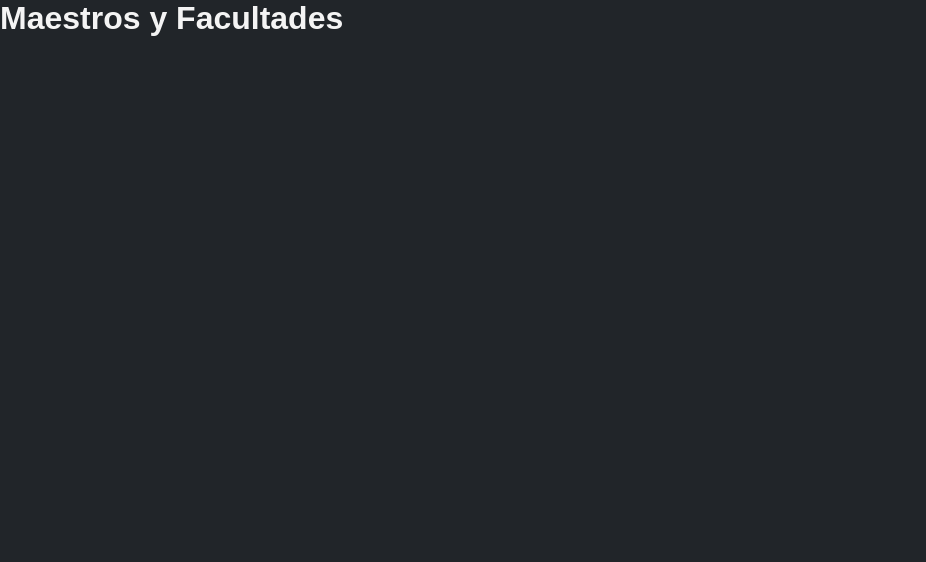
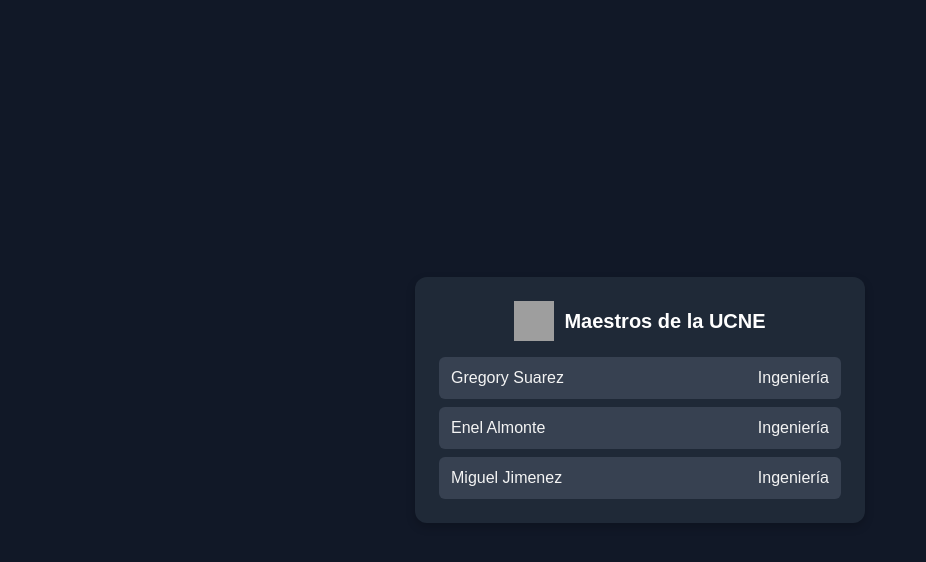
Before and after one commit to AlexisDevice/ucne-web, a React (Vite) app: page /maestros in a window 1280 px wide. Shown: the top 562 px of the page, without its empty margins (0-926 px from the left). Built offline with nearby package versions, Linux system fonts and the light colour scheme; grey boxes are pictures that could not be loaded.

Commit message:
agregue la tabla de maestro

```diff
--- a/src/App.jsx
+++ b/src/App.jsx
@@ -3,6 +3,7 @@
 import { Login } from './pages/Login.jsx';
 import { Home } from './pages/Home.jsx';
 import './styles/static.css';
+import Maestros from './pages/Maestro.jsx';
 
 function App() {
   return (
@@ -13,7 +14,7 @@
         <Route path="/home" element={<Home />} />
         <Route path='/comentarios' element={<h1>Comentarios</h1>} />
         <Route path='/asignaturas' element={<h1>Asignaturas</h1>} />
-        <Route path='/maestros' element={<h1>Maestros y Facultades</h1>} />
+        <Route path='/maestros' element={<Maestros/>} />
         <Route path='/carreras' element={<h1>Carreras</h1>} />
         <Route path='/perfil' element={<h1>Perfil</h1>} />
         <Route path='*' element={<h1>404</h1>} />
--- /dev/null
+++ b/src/pages/Maestro.jsx
@@ -0,0 +1,35 @@
+import React from "react";
+import '../styles/maestro.css';
+
+function Maestros() {
+    const maestros = [
+        { nombre: "Gregory Suarez", carrera: "Ingeniería" },
+        { nombre: "Enel Almonte", carrera: "Ingeniería" },
+        { nombre: "Miguel Jimenez", carrera: "Ingeniería" }
+    ];
+
+    return (
+        <div className="maestros-container">
+            <div className="maestros-box">
+                <div className="maestros-header">
+                    <img
+                        src="https://imgs.search.brave.com/SjOU17rbC7c3J8zYDemaJgjFzan7mP6tGEBpID9gqj4/rs:fit:860:0:0:0/g:ce/aHR0cHM6Ly91Y25l/dmlydHVhbC51Y25l/LmVkdS5kby9wbHVn/aW5maWxlLnBocC8x/L3RoZW1lX2Jvb3N0/X3VuaW9uL2xvZ29j/b21wYWN0LzMwMHgz/MDAvLTEvZXNjdWRv/JTIwdWNuZS5wbmc"
+                        alt="UCNE Logo"
+                        className="maestros-logo"
+                    />
+                    <h1 className="maestros-title">Maestros de la UCNE</h1>
+                </div>
+                <div className="maestros-list">
+                    {maestros.map((maestro, index) => (
+                        <div key={index} className="maestro-item">
+                            <span>{maestro.nombre}</span>
+                            <span>{maestro.carrera}</span>
+                        </div>
+                    ))}
+                </div>
+            </div>
+        </div>
+    );
+}
+
+export default Maestros;
--- /dev/null
+++ b/src/styles/maestro.css
@@ -0,0 +1,62 @@
+/* maestros.css */
+
+/* Contenedor principal */
+.maestros-container {
+    display: flex;
+    justify-content: center;
+    align-items: center;
+    height: 100vh;
+    background-color: #111827; /* bg-gray-900 */
+}
+
+/* Caja que contiene la información */
+.maestros-box {
+    background-color: #1f2937; /* bg-gray-800 */
+    padding: 24px;
+    border-radius: 12px;
+    box-shadow: 0px 4px 10px rgba(0, 0, 0, 0.2);
+    width: 450px;
+    text-align: center;
+}
+
+/* Logo y título */
+.maestros-header {
+    display: flex;
+    align-items: center;
+    justify-content: center;
+    margin-bottom: 16px;
+}
+
+.maestros-logo {
+    width: 40px;
+    height: 40px;
+    margin-right: 10px;
+}
+
+.maestros-title {
+    color: white;
+    font-size: 1.25rem;
+    font-weight: bold;
+}
+
+/* Lista de maestros */
+.maestros-list {
+    display: flex;
+    flex-direction: column;
+    gap: 8px;
+}
+
+/* Cada maestro */
+.maestro-item {
+    display: flex;
+    justify-content: space-between;
+    background-color: #374151; /* bg-gray-700 */
+    color: white;
+    padding: 12px;
+    border-radius: 6px;
+    transition: background 0.3s;
+}
+
+.maestro-item:hover {
+    background-color: #4b5563; /* bg-gray-600 */
+}
```
